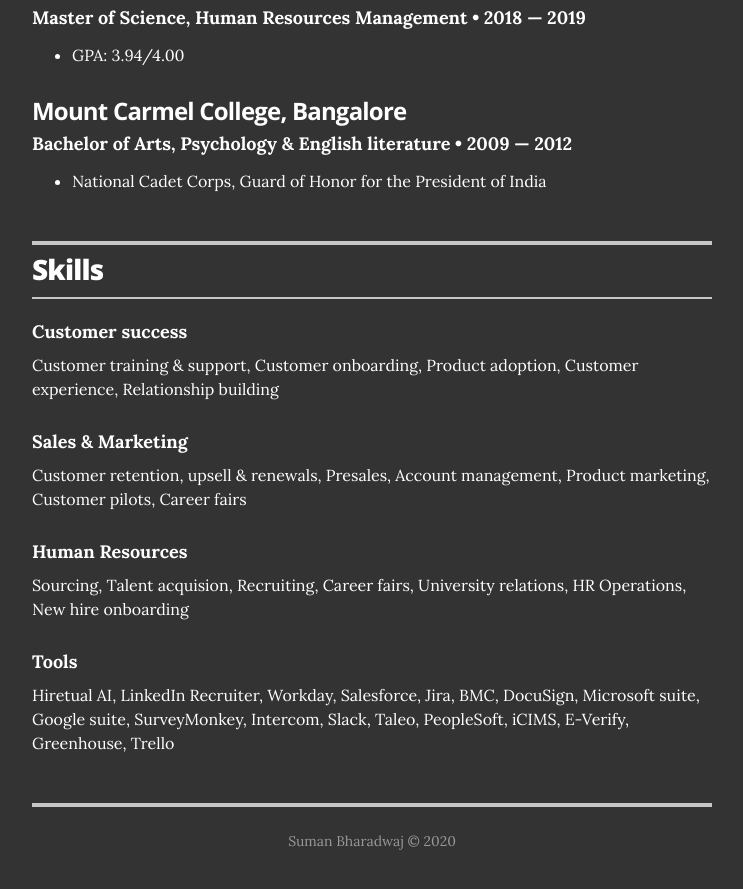
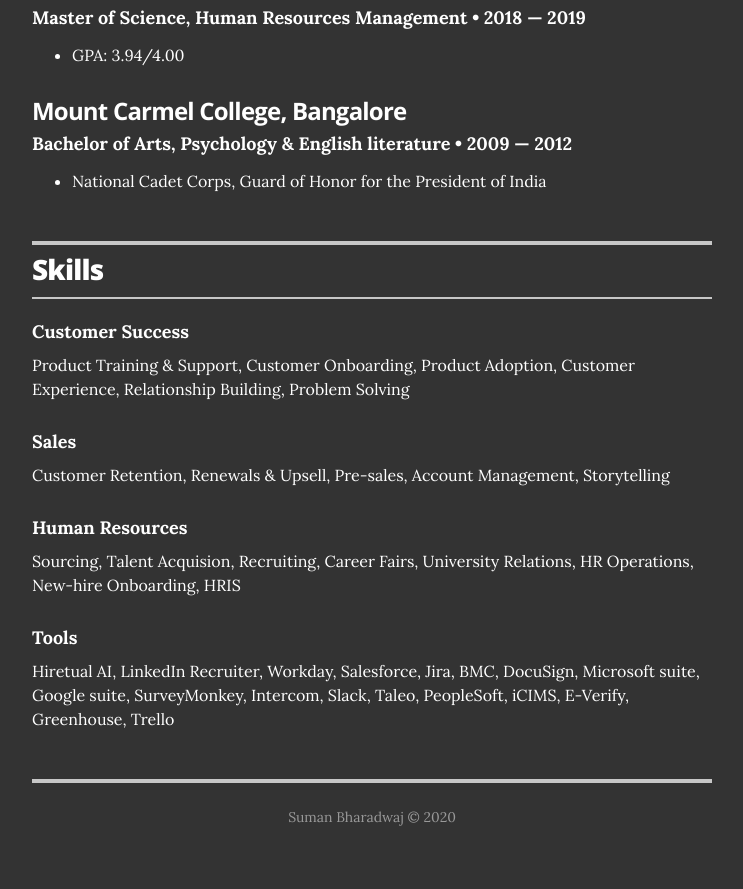
Before and after one commit to sumanbharadwaj/sumanbharadwaj.github.io, a Jekyll site: the page built from index.html, in a window 1280 px wide and 900 px high, scrolled down 1284 px. Shown: the top 889 px of the window, without its empty margins (268-1011 px from the left). Built offline with Jekyll 4.4.1, drawn with Linux system fonts in a browser that asks for light colours.

Commit message:
Update skills.yml

```diff
--- a/_data/skills.yml
+++ b/_data/skills.yml
@@ -1,12 +1,12 @@
 # Skills
-- skill: Customer success
-  description: Customer training & support, Customer onboarding, Product adoption, Customer experience, Relationship building
+- skill: Customer Success
+  description: Product Training & Support, Customer Onboarding, Product Adoption, Customer Experience, Relationship Building, Problem Solving
 
-- skill: Sales & Marketing
-  description: Customer retention, upsell & renewals, Presales, Account management, Product marketing, Customer pilots, Career fairs
+- skill: Sales
+  description: Customer Retention, Renewals & Upsell, Pre-sales, Account Management, Storytelling
 
 - skill: Human Resources
-  description: Sourcing, Talent acquision, Recruiting, Career fairs, University relations, HR Operations, New hire onboarding
+  description: Sourcing, Talent Acquision, Recruiting, Career Fairs, University Relations, HR Operations, New-hire Onboarding, HRIS
 
 - skill: Tools
   description: Hiretual AI, LinkedIn Recruiter, Workday, Salesforce, Jira, BMC, DocuSign, Microsoft suite, Google suite, SurveyMonkey, Intercom, Slack, Taleo, PeopleSoft, iCIMS, E-Verify, Greenhouse, Trello
```
